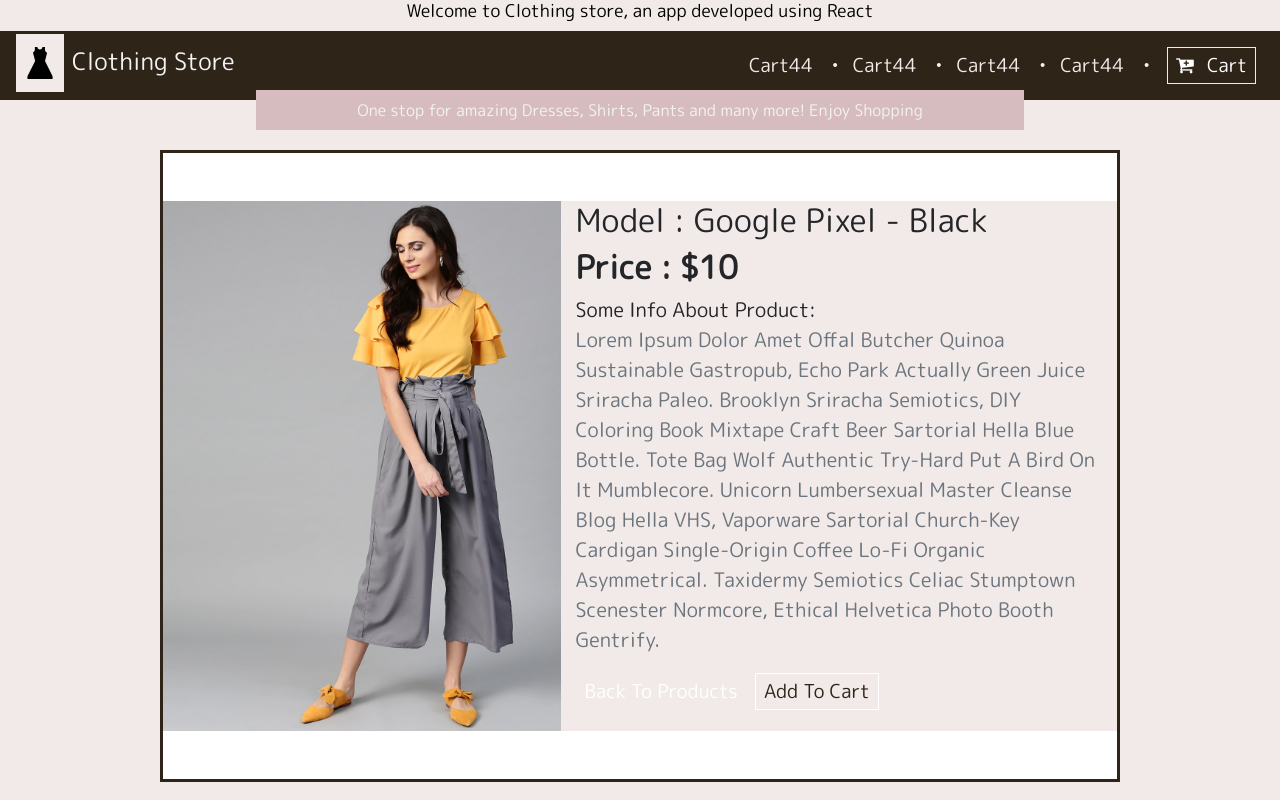
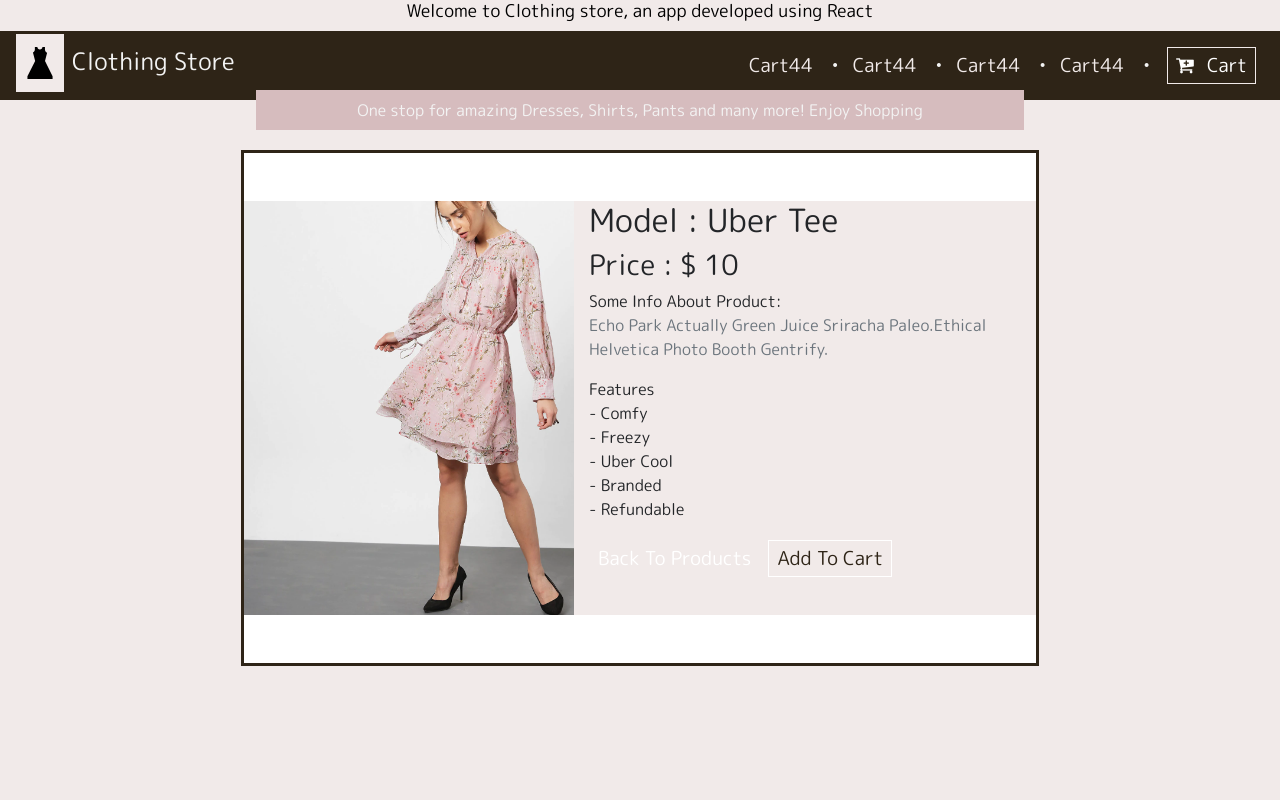
Before and after one commit to mounvip1525/LocalStocks, a React (Create React App) app: page /details in a window 1280 px wide. Built offline with nearby package versions, Linux system fonts and the light colour scheme.

Commit message:
features added

```diff
--- a/src/App.css
+++ b/src/App.css
@@ -54,6 +54,13 @@
   font-size:0.9rem;
 }
 /* detail */
+.container2{
+  display: flex;
+  justify-content: center;
+  align-items: center;
+  width:60vw;
+  margin:auto;
+}
 .detail-container{
   background:white;
   margin-top:20px;
@@ -61,6 +68,14 @@
 }
 .detail-container2{
   background:var(--purpleTwo);
+}
+ul{
+  margin:0;
+  padding:0;
+}
+.features{
+  margin:0;
+  padding:0;
 }
 /* cartItem */
 .btn-black {
--- a/src/components/Details.js
+++ b/src/components/Details.js
@@ -7,23 +7,25 @@
         return (
             <ProductConsumer>
                 {value=>{
-                    const { id, img, info, price, title, inCart }=value.detailProduct;
+                    const { id, img, info, price, title, inCart, features }=value.detailProduct;
                     return(
-                        <div className="container w-75">
-                            {/* <div className="row mt-0">
-                                <div className="col-10 mx-auto text-center text-slanted my-5">
-                                    <h1>{title}</h1>
-                                </div>
-                            </div> */}
+                        <div className="container2">
                             <div className="row detail-container">
                                 <div className="col-10 mx-auto col-md-5 my-5 mr-0 ml-0 p-0">
                                     <img src={img} className="img-fluid" alt="product"/>
                                 </div>
                                 <div className="col-10 mx-auto col-md-7 my-5 text-capitalize ml-5 detail-container2">
                                     <h2>Model : {title} </h2>
-                                    <h2><strong>price : <span>$</span>{price}</strong></h2>
-                                    <p className="text-capitalize lead mt-1 mb-0">some info about product:</p>
-                                    <p className="text-muted lead">{info}</p>
+                                    <h3>price : $ {price}</h3>
+                                    <p className="text-capitalize mt-1 mb-0">some info about product:</p>
+                                    <p className="text-muted">{info}</p>
+                                    <ul> Features
+                                    {features.map(feature=>{
+                                        return(
+                                            <p className="features">- {feature}</p>
+                                        )
+                                    })}
+                                    </ul>
                                     <div>
                                         <Link to="/">
                                             <ButtonContainer>Back to Products</ButtonContainer>
--- a/src/data.js
+++ b/src/data.js
@@ -1,97 +1,145 @@
 export const storeProducts = [
     {
       id: 1,
-      title: "Google Pixel",
-      img: "assets/pic-6.jpeg",
+      title: "Long dress",
+      img: "assets/pic-1.webp",
       price: 10,
-      company: "GOOGLE",
       info:
-        "Lorem ipsum dolor amet offal butcher quinoa sustainable gastropub, echo park actually green juice sriracha paleo. Brooklyn sriracha semiotics, DIY coloring book mixtape craft beer sartorial hella blue bottle. Tote bag wolf authentic try-hard put a bird on it mumblecore. Unicorn lumbersexual master cleanse blog hella VHS, vaporware sartorial church-key cardigan single-origin coffee lo-fi organic asymmetrical. Taxidermy semiotics celiac stumptown scenester normcore, ethical helvetica photo booth gentrify.",
+        "Lorem ipsum dolor amet offal butcher quinoa sustainable gastropub.",
       inCart: false,
+      features:[
+        "comfy",
+        "freezy",
+        "uber cool",
+        "branded",
+        "refundable"
+      ],
       count: 0,
       total: 0
     },
     {
       id: 2,
-      title: "Samsung S7",
-      img: "assets/pic-6.jpeg",
+      title: "Long dress",
+      img: "assets/pic-2.webp",
       price: 16,
-      company: "SAMSUNG",
       info:
-        "Lorem ipsum dolor amet offal butcher quinoa sustainable gastropub, echo park actually green juice sriracha paleo. Brooklyn sriracha semiotics, DIY coloring book mixtape craft beer sartorial hella blue bottle. Tote bag wolf authentic try-hard put a bird on it mumblecore. Unicorn lumbersexual master cleanse blog hella VHS, vaporware sartorial church-key cardigan single-origin coffee lo-fi organic asymmetrical. Taxidermy semiotics celiac stumptown scenester normcore, ethical helvetica photo booth gentrify.",
+        "echo park actually green juice sriracha paleo. Brooklyn sriracha semiotics.",
       inCart: false,
+      features:[
+        "comfy",
+        "freezy",
+        "uber cool",
+        "branded",
+        "refundable"
+      ],
       count: 0,
       total: 0
     },
     {
       id: 3,
-      title: "HTC 10 - Black",
-      img: "assets/pic-7.jpeg",
+      title: "Off shoulders",
+      img: "assets/pic-3.webp",
       price: 8,
-      company: "htc",
       info:
-        "Lorem ipsum dolor amet offal butcher quinoa sustainable gastropub, echo park actually green juice sriracha paleo. Brooklyn sriracha semiotics, DIY coloring book mixtape craft beer sartorial hella blue bottle. Tote bag wolf authentic try-hard put a bird on it mumblecore. Unicorn lumbersexual master cleanse blog hella VHS, vaporware sartorial church-key cardigan single-origin coffee lo-fi organic asymmetrical. Taxidermy semiotics celiac stumptown scenester normcore, ethical helvetica photo booth gentrify.",
+        "Lorem ipsum dolor amet offal butcher quinoa sustainable gastropub.",
       inCart: false,
+      features:[
+        "comfy",
+        "freezy",
+        "uber cool",
+        "branded",
+        "refundable"
+      ],
       count: 0,
       total: 0
     },
     {
       id: 4,
-      title: "HTC 10 - White",
-      img: "assets/pic-8.jpeg",
+      title: "Uber Tee",
+      img: "assets/pic-9.jpeg",
       price: 18,
-      company: "htc",
       info:
-        "Lorem ipsum dolor amet offal butcher quinoa sustainable gastropub, echo park actually green juice sriracha paleo. Brooklyn sriracha semiotics, DIY coloring book mixtape craft beer sartorial hella blue bottle. Tote bag wolf authentic try-hard put a bird on it mumblecore. Unicorn lumbersexual master cleanse blog hella VHS, vaporware sartorial church-key cardigan single-origin coffee lo-fi organic asymmetrical. Taxidermy semiotics celiac stumptown scenester normcore, ethical helvetica photo booth gentrify.",
+        "semiotics celiac stumptown scenester normcore, ethical helvetica photo booth gentrify.",
       inCart: false,
+      features:[
+        "comfy",
+        "freezy",
+        "uber cool",
+        "branded",
+        "refundable"
+      ],
       count: 0,
       total: 0
     },
     {
       id: 5,
-      title: "HTC Desire 626s",
-      img: "assets/pic-9.jpeg",
+      title: "Peachy Breazy",
+      img: "assets/pic-5.jpeg",
       price: 24,
-      company: "htc",
       info:
-        "Lorem ipsum dolor amet offal butcher quinoa sustainable gastropub, echo park actually green juice sriracha paleo. Brooklyn sriracha semiotics, DIY coloring book mixtape craft beer sartorial hella blue bottle. Tote bag wolf authentic try-hard put a bird on it mumblecore. Unicorn lumbersexual master cleanse blog hella VHS, vaporware sartorial church-key cardigan single-origin coffee lo-fi organic asymmetrical. Taxidermy semiotics celiac stumptown scenester normcore, ethical helvetica photo booth gentrify.",
+        "Brooklyn sriracha semiotics, DIY coloring book mixtape craft beer sartorial hella blue bottle. Tote bag wolf authentic try-hard put a bird on it mumblecore.",
       inCart: false,
+      features:[
+        "comfy",
+        "freezy",
+        "uber cool",
+        "branded",
+        "refundable"
+      ],
       count: 0,
       total: 0
     },
     {
       id: 6,
-      title: "Vintage Iphone",
-      img: "assets/pic-9.jpeg",
+      title: "Short Sleeve",
+      img: "assets/pic-6.jpeg",
       price: 17,
-      company: "apple",
       info:
-        "Lorem ipsum dolor amet offal butcher quinoa sustainable gastropub, echo park actually green juice sriracha paleo. Brooklyn sriracha semiotics, DIY coloring book mixtape craft beer sartorial hella blue bottle. Tote bag wolf authentic try-hard put a bird on it mumblecore. Unicorn lumbersexual master cleanse blog hella VHS, vaporware sartorial church-key cardigan single-origin coffee lo-fi organic asymmetrical. Taxidermy semiotics celiac stumptown scenester normcore, ethical helvetica photo booth gentrify.",
+        "DIY coloring book mixtape craft beer sartorial hella blue bottle.",
       inCart: false,
+      features:[
+        "comfy",
+        "freezy",
+        "uber cool",
+        "branded",
+        "refundable"
+      ],
       count: 0,
       total: 0
     },
     {
       id: 7,
-      title: "Iphone 7",
-      img: "assets/pic-1.webp",
+      title: "Peach Dress",
+      img: "assets/pic-7.jpeg",
       price: 30,
-      company: "apple",
       info:
-        "Lorem ipsum dolor amet offal butcher quinoa sustainable gastropub, echo park actually green juice sriracha paleo. Brooklyn sriracha semiotics, DIY coloring book mixtape craft beer sartorial hella blue bottle. Tote bag wolf authentic try-hard put a bird on it mumblecore. Unicorn lumbersexual master cleanse blog hella VHS, vaporware sartorial church-key cardigan single-origin coffee lo-fi organic asymmetrical. Taxidermy semiotics celiac stumptown scenester normcore, ethical helvetica photo booth gentrify.",
+        "Tote bag wolf authentic try-hard put a bird on it mumblecore.",
       inCart: false,
+      features:[
+        "comfy",
+        "freezy",
+        "uber cool",
+        "branded",
+        "refundable"
+      ],
       count: 0,
       total: 0
     },
     {
       id: 8,
-      title: "Smashed Iphone",
-      img: "assets/pic-2.webp",
+      title: "Yelloe Plazo",
+      img: "assets/pic-8.jpeg",
       price: 2,
-      company: "apple",
       info:
-        "Lorem ipsum dolor amet offal butcher quinoa sustainable gastropub, echo park actually green juice sriracha paleo. Brooklyn sriracha semiotics, DIY coloring book mixtape craft beer sartorial hella blue bottle. Tote bag wolf authentic try-hard put a bird on it mumblecore. Unicorn lumbersexual master cleanse blog hella VHS, vaporware sartorial church-key cardigan single-origin coffee lo-fi organic asymmetrical. Taxidermy semiotics celiac stumptown scenester normcore, ethical helvetica photo booth gentrify.",
+        "Unicorn lumbersexual master cleanse blog hella VHS, vaporware sartorial",
       inCart: false,
+      features:[
+        "comfy",
+        "freezy",
+        "uber cool",
+        "branded",
+        "refundable"
+      ],
       count: 0,
       total: 0
     }
@@ -99,13 +147,19 @@
 
   export const detailProduct = {
     id: 1,
-    title: "Google Pixel - Black",
-    img: "assets/pic-2.webp",
+    title: "Uber tee",
+    img: "assets/pic-1.webp",
     price: 10,
-    company: "google",
     info:
-      "Lorem ipsum dolor amet offal butcher quinoa sustainable gastropub, echo park actually green juice sriracha paleo. Brooklyn sriracha semiotics, DIY coloring book mixtape craft beer sartorial hella blue bottle. Tote bag wolf authentic try-hard put a bird on it mumblecore. Unicorn lumbersexual master cleanse blog hella VHS, vaporware sartorial church-key cardigan single-origin coffee lo-fi organic asymmetrical. Taxidermy semiotics celiac stumptown scenester normcore, ethical helvetica photo booth gentrify.",
+      "echo park actually green juice sriracha paleo.ethical helvetica photo booth gentrify.",
     inCart: false,
+    features:[
+      "comfy",
+      "freezy",
+      "uber cool",
+      "branded",
+      "refundable"
+    ],
     count: 0,
     total: 0
   };
```
Also changed, not shown: src/components/Cart/CartColumns.js (+6 -6 lines), 1 other file (tests, documents, lock files or other folders).
